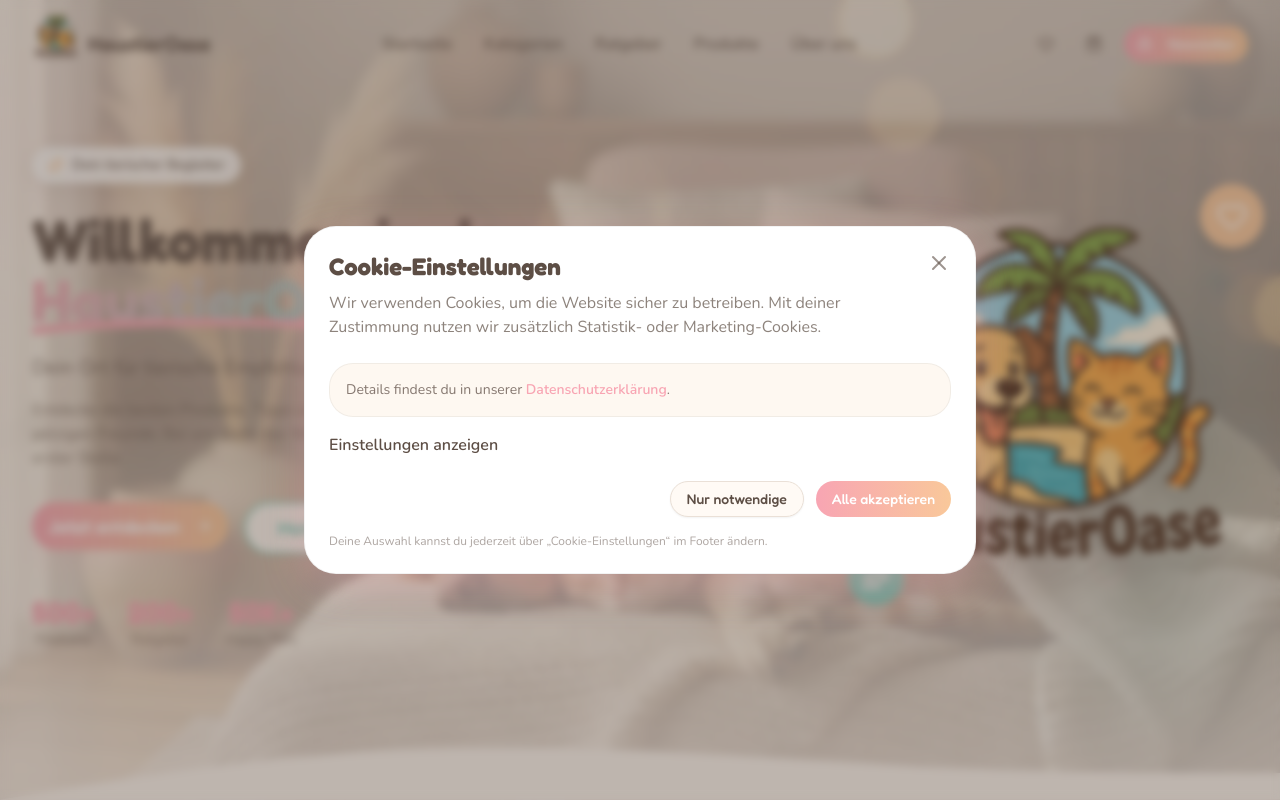
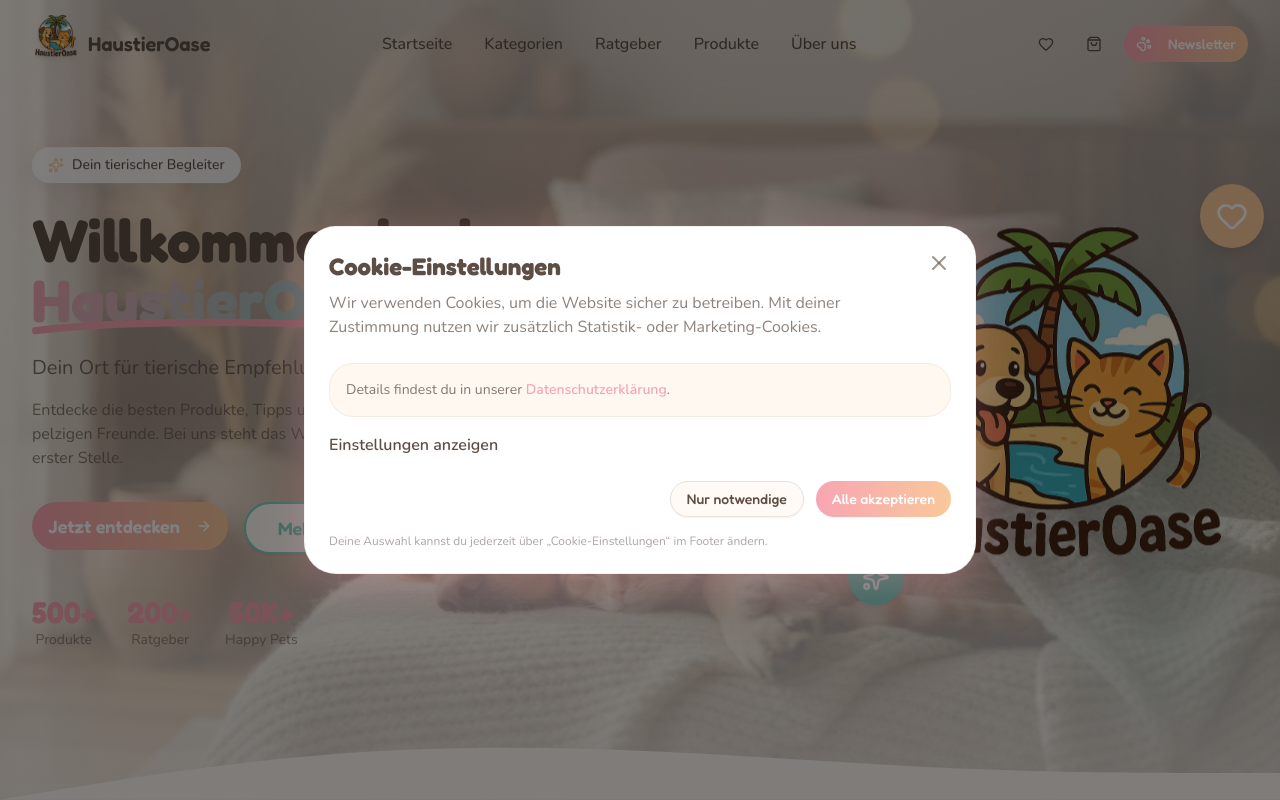
Before and after one commit to chndgn97/haustieroase, a React (Vite) app: page / in a window 1280 px wide. Shown: the top 800 px of the page. Built offline with nearby package versions, Linux system fonts and the light colour scheme.

Commit message:
Fix iOS initial cookie banner taps using pointer/touch handlers

```diff
--- a/src/components/CookieBanner.tsx
+++ b/src/components/CookieBanner.tsx
@@ -58,10 +58,11 @@ export default function CookieBanner() {
       return
     }
 
-    // iOS: erst nach Paint öffnen
-    requestAnimationFrame(() => requestAnimationFrame(() => setOpen(true)))
+    // iOS: minimal verzögert öffnen (ohne RAF-Kaskade-Overlays)
+    setTimeout(() => setOpen(true), 50)
   }, [])
 
+  // Footer -> Cookie Einstellungen öffnen
   useEffect(() => {
     const openHandler = () => {
       const existing = readConsent()
@@ -76,6 +77,7 @@ export default function CookieBanner() {
     return () => window.removeEventListener("open-cookie-settings", openHandler as EventListener)
   }, [])
 
+  // ESC close
   useEffect(() => {
     if (!open) return
     const onKeyDown = (e: KeyboardEvent) => {
@@ -85,6 +87,7 @@ export default function CookieBanner() {
     return () => window.removeEventListener("keydown", onKeyDown)
   }, [open])
 
+  // Scroll lock
   useEffect(() => {
     if (!open) {
       document.body.style.overflow = ""
@@ -103,41 +106,69 @@ export default function CookieBanner() {
 
   if (!mounted || (!open && hasConsent)) return null
 
+  const close = () => setOpen(false)
+
   const acceptAll = () => {
     writeConsent({ necessary: true, analytics: true, marketing: true, version: CONSENT_VERSION })
-    setOpen(false)
+    close()
   }
 
   const acceptNecessaryOnly = () => {
     writeConsent({ necessary: true, analytics: false, marketing: false, version: CONSENT_VERSION })
-    setOpen(false)
+    close()
   }
 
   const saveSettings = () => {
     writeConsent({ necessary: true, analytics, marketing, version: CONSENT_VERSION })
-    setOpen(false)
+    close()
   }
 
+  // ✅ iOS: sichere “Tap”-Handler
+  const tap = (fn: () => void) => ({
+    onPointerUp: (e: React.PointerEvent) => {
+      e.preventDefault()
+      e.stopPropagation()
+      fn()
+    },
+    onTouchEnd: (e: React.TouchEvent) => {
+      e.preventDefault()
+      e.stopPropagation()
+      fn()
+    },
+    onClick: (e: React.MouseEvent) => {
+      // Desktop fallback
+      e.preventDefault()
+      e.stopPropagation()
+      fn()
+    },
+  })
+
   return (
-    <div className="fixed inset-0 z-[9999]" style={{ WebkitTapHighlightColor: "transparent" }}>
-      {/* ✅ Backdrop ist der einzige “Außen-Klick”-Bereich */}
+    <div
+      className="fixed inset-0 z-[9999]"
+      style={{
+        WebkitTapHighlightColor: "transparent",
+        touchAction: "manipulation",
+      }}
+    >
+      {/* ✅ Backdrop (klickbar) */}
       <div
-        className="absolute inset-0 z-0 bg-warm-brown/40"
-        onClick={() => setOpen(false)}
+        className="absolute inset-0 z-0 bg-black/50"
+        {...tap(close)}
+        role="presentation"
       />
-      {/* Blur nur visuell, nicht klickbar */}
-      <div className="absolute inset-0 z-0 pointer-events-none backdrop-blur-sm" />
 
-      {/* ✅ Modal oben */}
+      {/* ✅ Modal */}
       <div className="absolute inset-0 z-10 flex items-end sm:items-center justify-center p-4">
         <div
+          className="w-full max-w-2xl bg-white rounded-3xl shadow-pet-hover border border-black/5 overflow-hidden"
+          // wichtig: kein transform, kein blur, kein fancy stacking
+          onClick={(e) => e.stopPropagation()}
+          onPointerDown={(e) => e.stopPropagation()}
+          onTouchStart={(e) => e.stopPropagation()}
           role="dialog"
           aria-modal="true"
-          className="w-full max-w-2xl bg-white rounded-3xl shadow-pet-hover border border-black/5 overflow-hidden"
-          onClick={(e) => e.stopPropagation()}
-          style={{ WebkitTransform: "translateZ(0)" }}
         >
-          {/* Header */}
           <div className="p-6 flex items-start justify-between gap-4">
             <div>
               <h3 className="font-fredoka text-2xl font-bold text-warm-brown">Cookie-Einstellungen</h3>
@@ -147,18 +178,18 @@ export default function CookieBanner() {
               </p>
             </div>
 
+            {/* ✅ X (jetzt garantiert tappbar) */}
             <button
               type="button"
-              onClick={() => setOpen(false)}
+              className="text-warm-brown/60 hover:text-petal-pink transition-colors"
               aria-label="Schließen"
-              className="text-warm-brown/60 hover:text-petal-pink transition-colors"
               title="Schließen"
+              {...tap(close)}
             >
               <X className="w-6 h-6" />
             </button>
           </div>
 
-          {/* Body */}
           <div className="px-6 pb-6">
             <div className="bg-cream/60 border border-black/5 rounded-2xl p-4">
               <p className="font-nunito text-sm text-warm-brown/75">
@@ -219,11 +250,12 @@ export default function CookieBanner() {
             </div>
 
             <div className="mt-6 flex flex-col sm:flex-row gap-3 sm:justify-end">
+              {/* ✅ Buttons: Tap über Pointer/Touch */}
               <Button
                 type="button"
                 variant="outline"
                 className="rounded-full font-fredoka"
-                onClick={acceptNecessaryOnly}
+                {...tap(acceptNecessaryOnly)}
               >
                 Nur notwendige
               </Button>
@@ -231,7 +263,7 @@ export default function CookieBanner() {
               <Button
                 type="button"
                 className="rounded-full font-fredoka bg-gradient-to-r from-petal-pink to-peach text-white"
-                onClick={showSettings ? saveSettings : acceptAll}
+                {...tap(showSettings ? saveSettings : acceptAll)}
               >
                 {showSettings ? "Speichern" : "Alle akzeptieren"}
               </Button>
```
